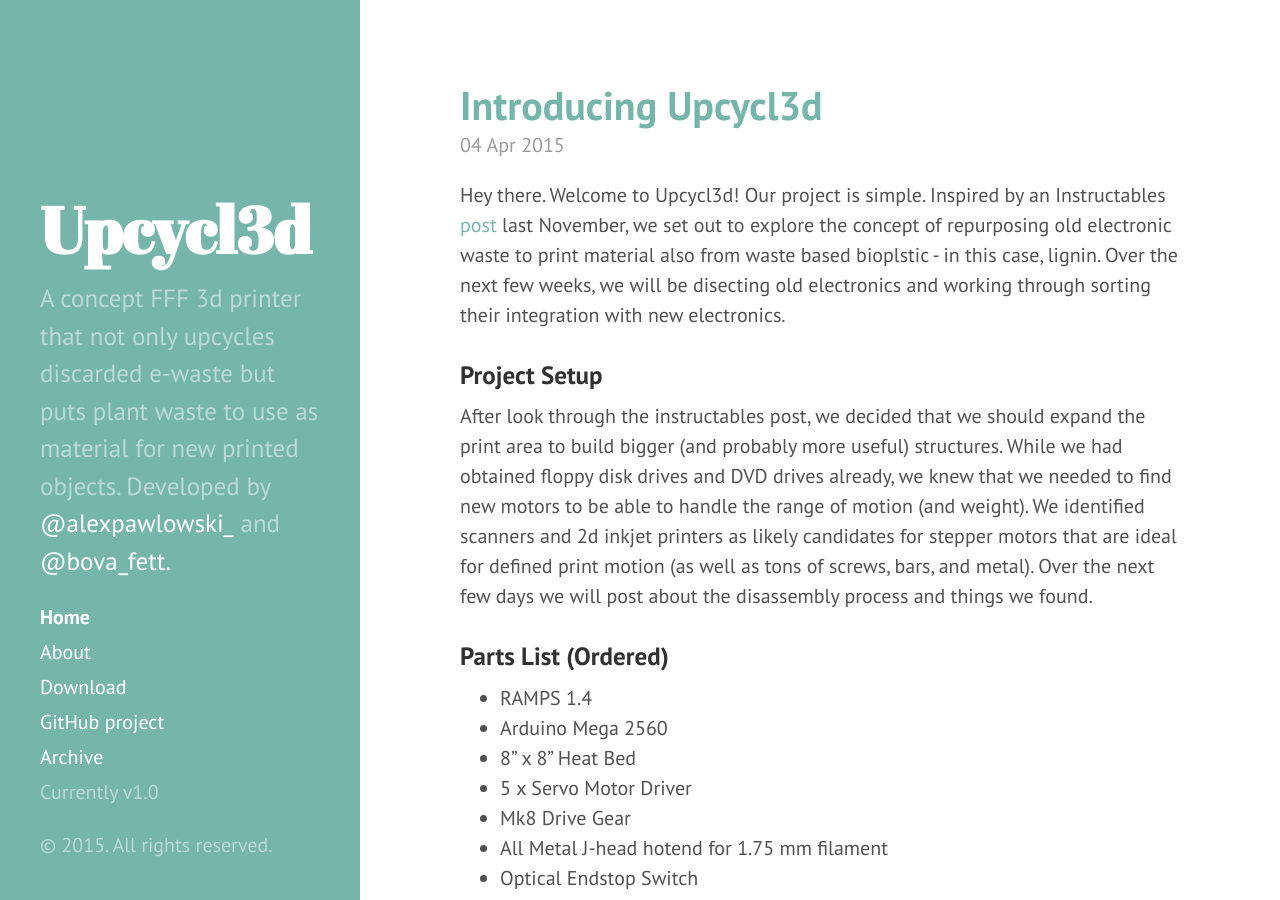
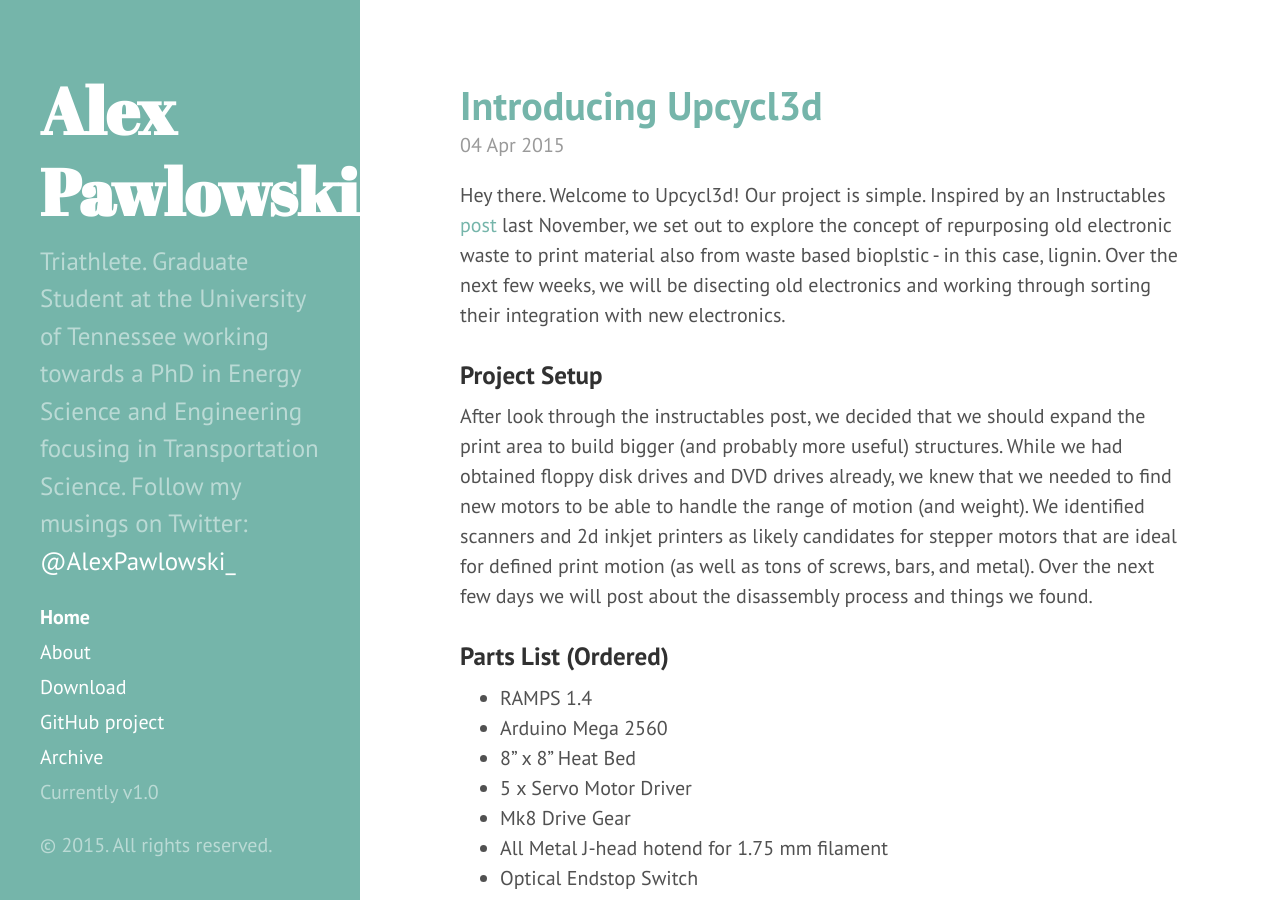
Before and after one commit to alexpawlowski/alexpawlowski.github.io, a Jekyll site: the page built from index.html, in a window 1280 px wide and 900 px high. Built offline with Jekyll 4.4.1, drawn with Linux system fonts in a browser that asks for light colours; Markdown is read by kramdown in place of the engine named in the settings; the list of posts is cut into pages by our own code.

Commit message:
Update _config.yml

```diff
--- a/_config.yml
+++ b/_config.yml
@@ -7,14 +7,14 @@ permalink:        pretty
 relative_permalinks: true
 
 # Setup
-title:            Upcycl3d
+title:            Alex Pawlowski
 tagline:          'Melding E-Waste with Plant Waste'
-description:      'A concept FFF 3d printer that not only upcycles discarded e-waste but puts plant waste to use as material for new printed objects. Developed by <a href="https://twitter.com/alexpawlowski_" target="_blank">@alexpawlowski_ </a> and <a href="https://twitter.com/bova_fett" target="_blank">@bova_fett.'
+description:      'Triathlete. Graduate Student at the University of Tennessee working towards a PhD in Energy Science and Engineering focusing in Transportation Science. Follow my musings on Twitter: <a href="https://twitter.com/AlexPawlowski_">@AlexPawlowski_</a>'
 baseurl:          /
 
 author:
-  name:           'Upcycl3d Printer'
-  url:            https://twitter.com/Upcycl3d
+  name:           '@AlexPawlowski_'
+  url:            https://twitter.com/AlexPawlowski_
 
 paginate:         5
 
@@ -22,4 +22,4 @@ paginate:         5
 version:          1.0
 
 github:
-  repo:           https://github.com/Upcycl3d
+  repo:           https://github.com/alexpawlowski
```
